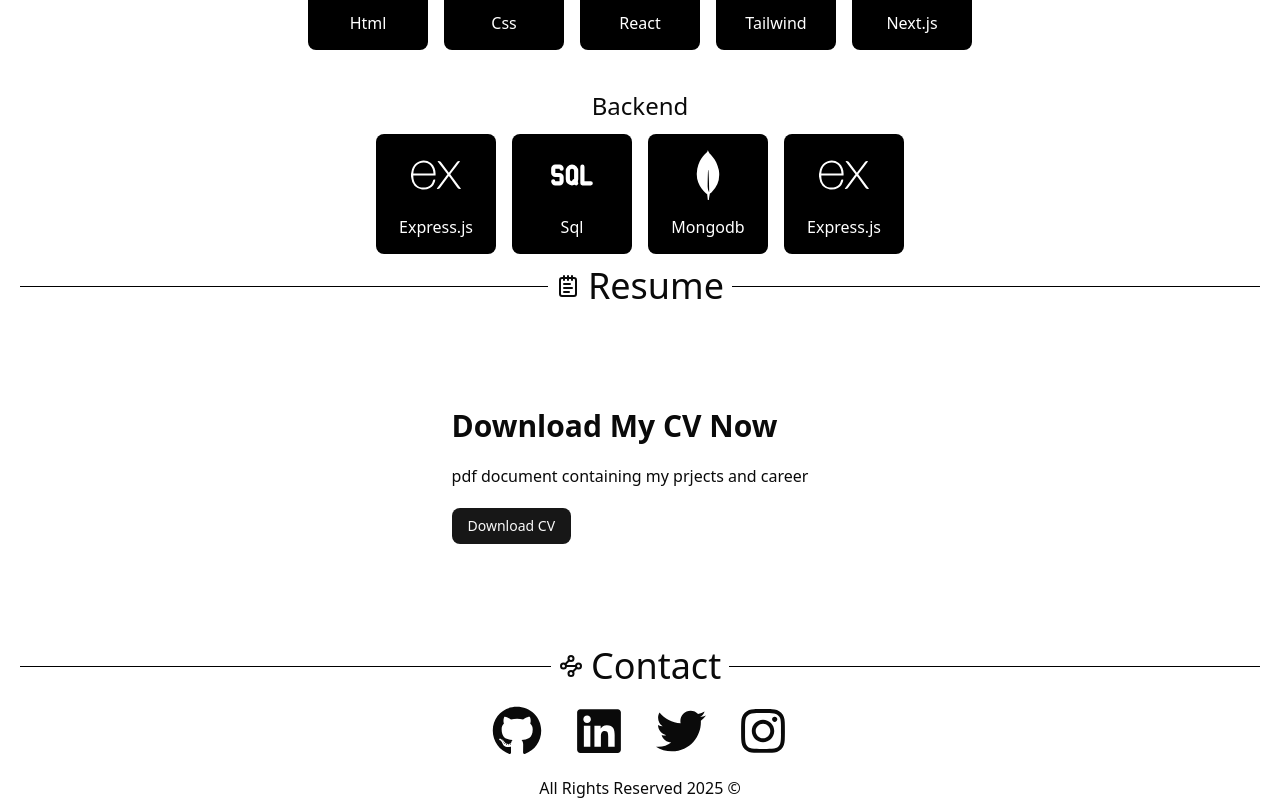
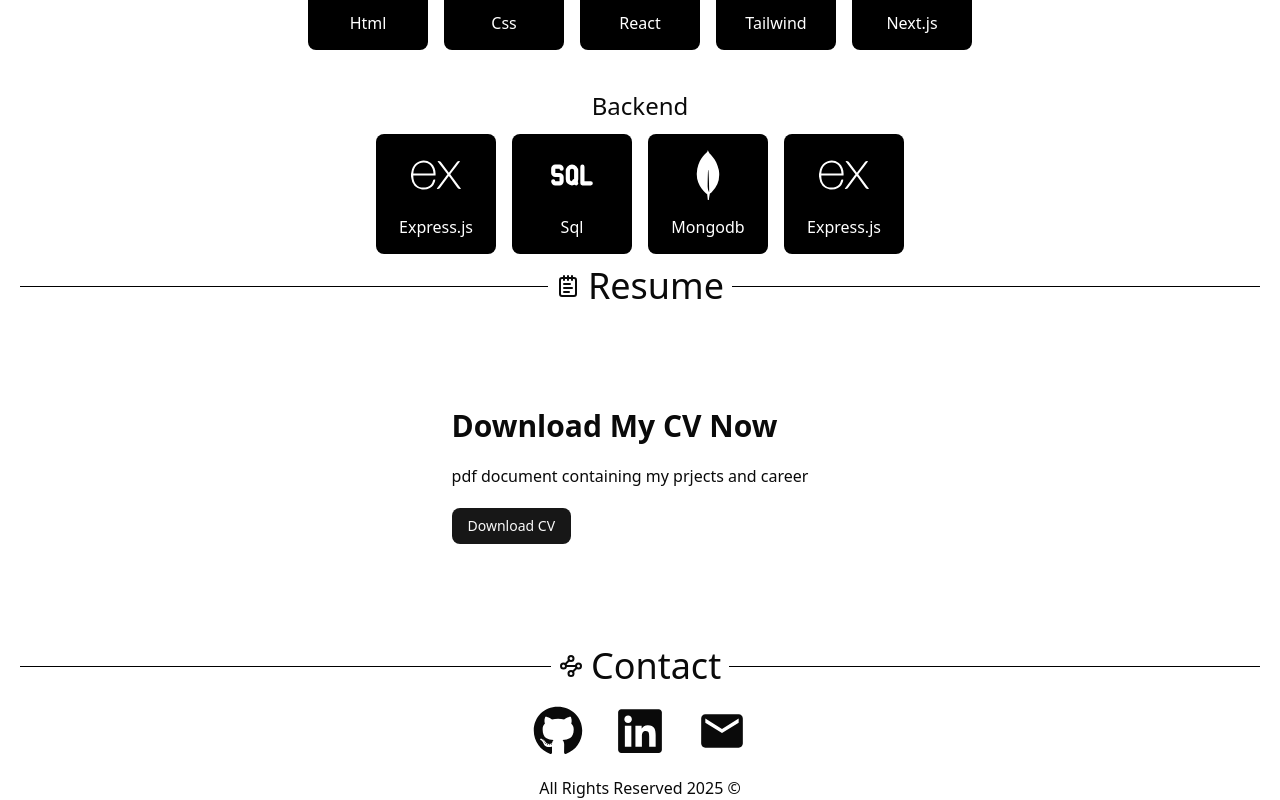
Before and after one commit to OussamaMehiri/myPortfolio, a Next.js app: page / in a window 1280 px wide. Shown: the part 590-1390 px from the top of the page. Built offline with nearby package versions, Linux system fonts and the light colour scheme; grey boxes are pictures that could not be loaded.

Commit message:
add social media links with README file

```diff
--- a/app/pages/Contact.tsx
+++ b/app/pages/Contact.tsx
@@ -1,32 +1,61 @@
 // import Link from "next/link";
-import {  Waypoints } from "lucide-react";
-import Link from "next/link";
+import { Waypoints } from "lucide-react";
+import { MdEmail } from "react-icons/md";
 import React from "react";
 
-import { FaGithub, FaTwitter, FaInstagram, FaLinkedin } from "react-icons/fa";
+import { FaGithub, FaLinkedin } from "react-icons/fa";
 
 const Contact = () => {
   return (
     <div className=" ">
       <div className="flex flex-row justify-center items-center gap-2 px-5">
         <div className="border-t-1 border-black border-solid flex-grow" />
-              <Waypoints className=""/>
+        <Waypoints className="" />
         <h2 className="text-4xl">Contact</h2>
         <hr className="border-t-1 border-black border-solid flex-grow" />
       </div>
       <div className="flex flex-wrap gap-8 justify-center p-5">
-        <Link href={""}>
+        <a
+          href="https://github.com/OussamaMehiri"
+          target="_blank"
+          rel="noopener noreferer"
+          aria-label="Visit my Github profile"
+        >
+          {" "}
           <FaGithub size={50} />
-        </Link>
-        <Link href={""}>
-          <FaLinkedin  size={50} />
-        </Link>
-        <Link href={""}>
-          <FaTwitter  size={50} />
-        </Link>
-        <Link href={""}>
-          <FaInstagram size={50}  />
-        </Link>
+        </a>
+        <a
+          href="https://www.linkedin.com/in/oussamamehiri/"
+          target="_blank"
+          rel="noopener noreferrer"
+          aria-label="Visit my LinkedIn profile"
+        >
+          <FaLinkedin size={50} />
+        </a>{" "}
+        {/* <a
+          href="https://www.linkedin.com/in/oussamamehiri/"
+          target="_blank"
+          rel="noopener noreferrer"
+          aria-label="Visit my X profile"
+        >
+          <FaTwitter size={50} /> */}
+        {/* </a>{" "} */}
+        {/* <a
+          href="https://www.linkedin.com/in/oussamamehiri/"
+          target="_blank"
+          rel="noopener noreferrer"
+          aria-label="Visit my IG profile"
+        >
+          <FaInstagram size={50} />
+        </a> */}
+        <a
+          href="mailto:oussamamehiri@gmail.com"
+          target="_blank"
+          rel="noopener noreferrer"
+          aria-label="Send me an email"
+        >
+          <MdEmail size={50} />
+        </a>
       </div>
     </div>
   );
```
Also changed, not shown: app/components/Navbar.tsx (+32 -18 lines), 1 other file (tests, documents, lock files or other folders).
